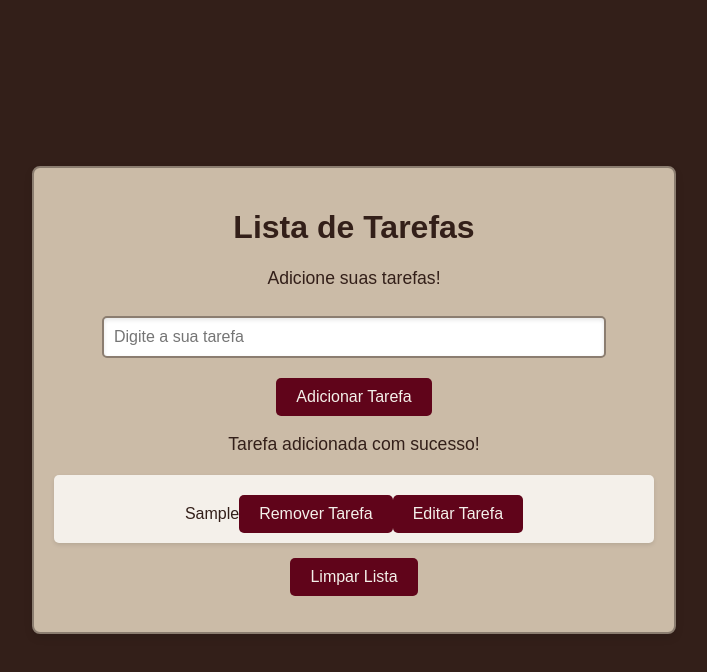
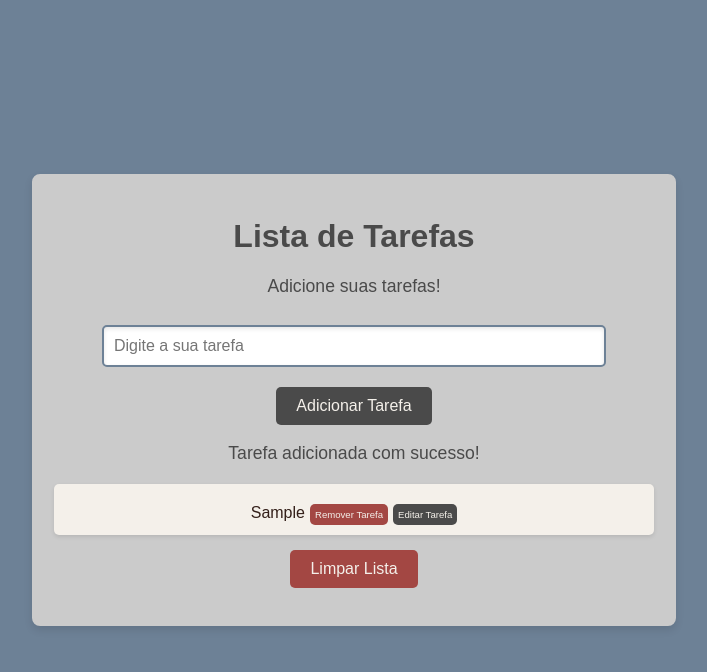
Before and after one commit to julialm-s/ListaDeTarefas, a plain HTML site: page index.html in a window 1280 px wide. Both pictures are taken after typing "Sample" into the empty fields and a click on the button "Adicionar Tarefa". Shown: the whole page, without its empty margins (286-993 px from the left). Drawn offline with Linux system fonts and the light colour scheme.

Commit message:
Alterando paleta de cores

```diff
--- a/style.css
+++ b/style.css
@@ -5,27 +5,27 @@ body {
     align-items: center;
     height: 100vh;
     margin: 0;
-    background-color: #331F19;
+    background-color: #6D8196;
 }
 .container {
     text-align: center;
-    background-color: #CBBBA7;
+    background-color: #CBCBCB;
     padding: 20px;
     border-radius: 8px;
     box-shadow: 0 4px 8px rgba(0, 0, 0, 0.1);
     width: 90%;
     max-width: 600px;
-    border: 2px solid #8B7D70;
+    border: 2px solid #CBCBCB;
 }
 h1 {
-    color: #331F19;
+    color: #4A4A4A;
 }
 p {
-    color: #331F19;
+    color: #4A4A4A;
     font-size: 1.1em;
 }
 button {
-    background-color: #60041A;
+    background-color: #4A4A4A;
     color: #F4F0EA;
     padding: 10px 20px;
     border: none;
@@ -36,7 +36,8 @@ button {
     margin-top: 10px;
 }
 button:hover {
-    background-color: #A34743;
+    background-color: #6D8196;
+    color: #4A4A4A;
 }
 ul {
     list-style: none;
@@ -59,16 +60,51 @@ input[type="text"] {
     max-width: 500px;
     margin-top: 10px;
     margin-bottom: 10px;
-    border: 2px solid #8B7D70;
+    border: 2px solid #6D8196;
     border-radius: 5px;
     font-size: 1em;
     box-shadow: inset 0 2px 4px rgba(0, 0, 0, 0.1);
     outline: none;
     transition: border-color 0.3s ease;
 }
-
-
 input[type="text"]:focus {
-    border-color: #60041A;
+    border-color: #4A4A4A;
     box-shadow: inset 0 2px 4px rgba(96, 4, 26, 0.3);
 }
+button.remover {
+    background-color: #A34743;
+    color: #F4F0EA;
+    padding: 5px 5px;
+    border: none;
+    border-radius: 5px;
+    cursor: pointer;
+    font-size: 0.6em;
+    margin-left: 5px;
+    transition: background-color 0.3s ease;
+}
+button.remover:hover {
+    background-color: #60041A;
+}
+button.editar {
+    background-color: #4A4A4A;
+    color: #F4F0EA;
+    padding: 5px 5px;
+    border: none;
+    border-radius: 5px;
+    cursor: pointer;
+    font-size: 0.6em;
+    margin-left: 5px;
+    transition: background-color 0.3s ease;
+}
+button.editar:hover {
+    background-color: #6D8196;
+}
+
+.botao_lista {
+    background-color: #A34743;
+}
+
+.botao_lista:hover {
+    background-color: #60041A;
+    color: #F4F0EA;
+}
```
